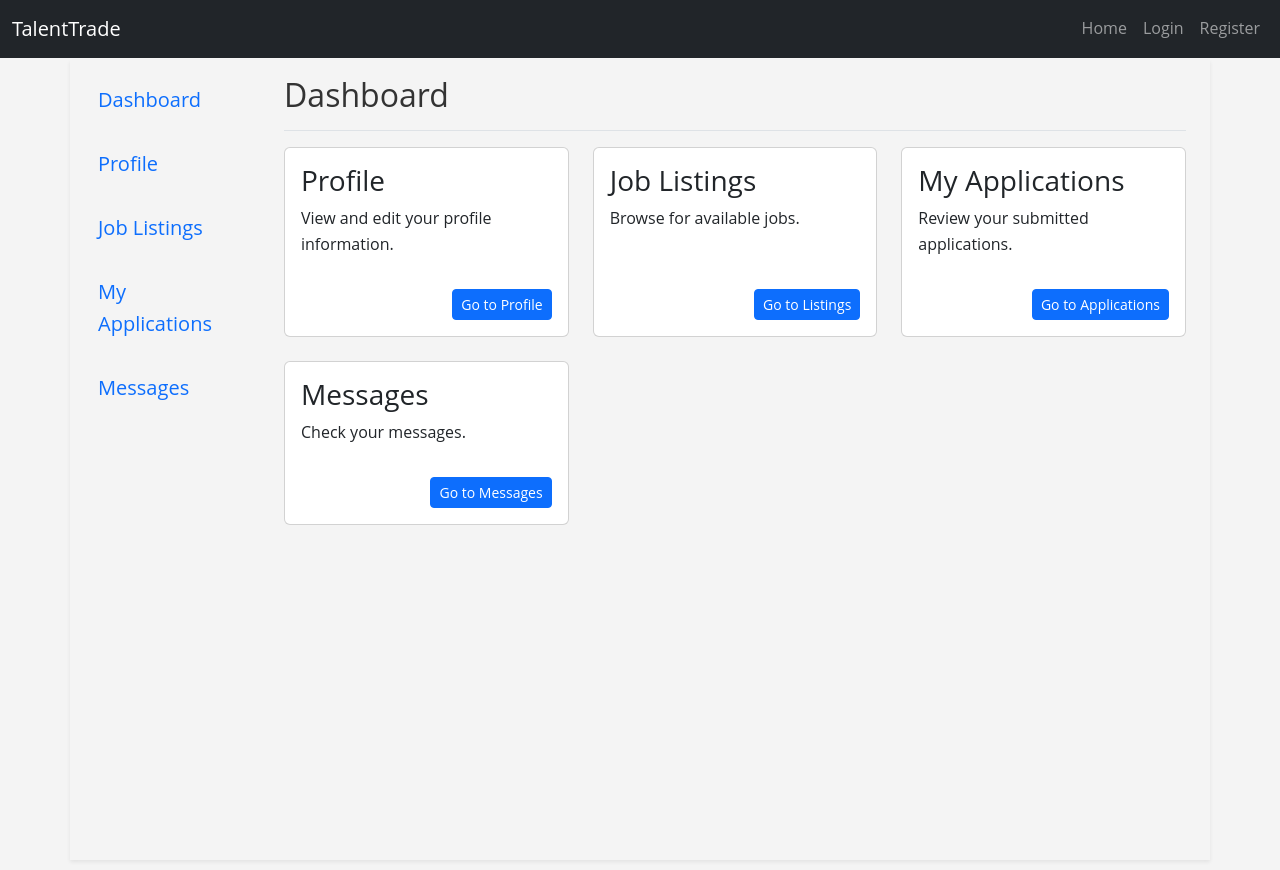
After one commit to AbdurrahmanIdr/talent_trade, a Flask app: template app/templates/dashboard/freelancer_dashboard.html in a window 1280 px wide. The commit adds this page. Run offline with Flask 3, Linux system fonts and the light colour scheme; the template is opened without the code that fills it, so the values that code supplies are empty; parts of the project's set-up code (start-up, migrations or seed data) failed here and were passed over.

```diff
--- /dev/null
+++ b/app/templates/dashboard/freelancer_dashboard.html
@@ -0,0 +1,90 @@
+{% extends 'base.html' %}
+
+{% block title %}Freelancer Dashboard - TalentTrade{% endblock %}
+
+{% block content %}
+<div class="row">
+    <!-- Sidebar -->
+    <nav id="sidebarMenu" class="col-md-3 col-lg-2 d-md-block sidebar collapse vh-100" >
+        <div class="position-sticky pt-3" >
+            <ul class="nav flex-column">
+                <li class="nav-item mb-3">
+                    <a class="nav-link active fs-5" aria-current="page" href="{{ url_for('main.dashboard') }}">
+                        <i class="bi bi-house"></i> Dashboard
+                    </a>
+                </li>
+                <li class="nav-item mb-3">
+                    <a class="nav-link fs-5" href="{{ url_for('user.profile') }}">
+                        <i class="bi bi-file-person"></i> Profile
+                    </a>
+                </li>
+                <li class="nav-item mb-3">
+                    <a class="nav-link fs-5" href="{{ url_for('job.job_listings') }}">
+                        <i class="bi bi-briefcase"></i> Job Listings
+                    </a>
+                </li>
+                <li class="nav-item mb-3">
+                    <a class="nav-link fs-5" href="{{ url_for('job.user_job_listings') }}">
+                        <i class="bi bi-currency-dollar"></i> My Applications
+                    </a>
+                </li>
+                <li class="nav-item mb-3">
+                    <a class="nav-link fs-5" href="{{ url_for('message.inbox') }}">
+                        <i class="bi bi-chat"></i> Messages
+                    </a>
+                </li>
+            </ul>
+        </div>
+    </nav>
+
+    <!-- Main Content -->
+    <main class="col-md-9 ms-sm-auto col-lg-10 px-md-4">
+        <div class="d-flex justify-content-between flex-wrap flex-md-nowrap align-items-center pt-3 pb-2 mb-3 border-bottom">
+            <h1 class="h2">Dashboard</h1>
+        </div>
+
+        <!-- Dashboard Cards -->
+        <div class="row">
+            <div class="col-lg-4 col-md-6 mb-4">
+              <div class="card card-profile text-dark h-100">
+                <div class="card-body d-flex flex-column">
+                  <h3 class="card-title">Profile</h3>
+                  <p class="card-text flex-grow-1">View and edit your profile information.</p>
+                  <a href="{{ url_for('user.profile') }}" class="btn btn-primary btn-sm mt-3 align-self-end">Go to Profile</a>
+                </div>
+              </div>
+            </div>
+
+            <div class="col-lg-4 col-md-6 mb-4">
+                <div class="card card-job-listings text-dark h-100">
+                  <div class="card-body d-flex flex-column">
+                    <h3 class="card-title">Job Listings</h3>
+                    <p class="card-text flex-grow-1">Browse for available jobs.</p>
+                    <a href="{{ url_for('job.job_listings') }}" class="btn btn-primary btn-sm mt-3 align-self-end">Go to Listings</a>
+                  </div>
+                </div>
+              </div>
+
+              <div class="col-lg-4 col-md-6 mb-4">
+                <div class="card card-my-applications text-dark h-100">
+                  <div class="card-body d-flex flex-column">
+                    <h3 class="card-title">My Applications</h3>
+                        <p class="card-text flex-grow-1">Review your submitted applications.</p>
+                        <a href="{{ url_for('job.user_job_listings') }}" class="btn btn-primary btn-sm mt-3 align-self-end">Go to Applications</a>
+                  </div>
+                </div>
+              </div>
+
+              <div class="col-lg-4 col-md-6 mb-4">
+                <div class="card card-messages text-dark h-100">
+                  <div class="card-body d-flex flex-column">
+                    <h3 class="card-title">Messages</h3>
+                    <p class="card-text flex-grow-1">Check your messages.</p>
+                    <a href="{{ url_for('message.inbox') }}" class="btn btn-primary btn-sm mt-3 align-self-end">Go to Messages</a>
+                  </div>
+                </div>
+              </div>
+        </div>
+    </main>
+</div>
+{% endblock %}
```
Also changed, not shown: app/templates/dashboard/client_dashboard.html (added, +85 -0 lines), app/templates/dashboard/index.html (+33 -52 lines).
